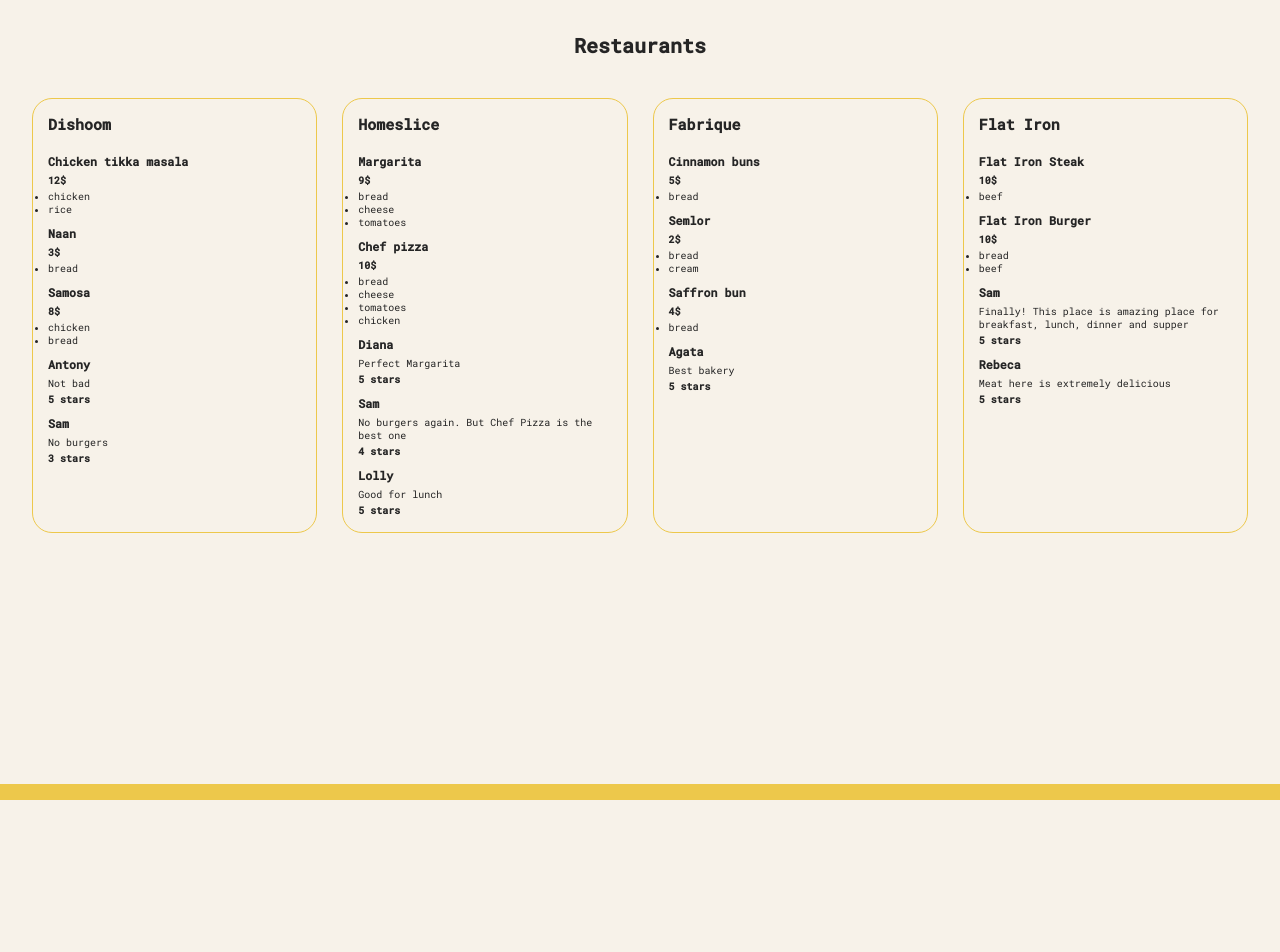
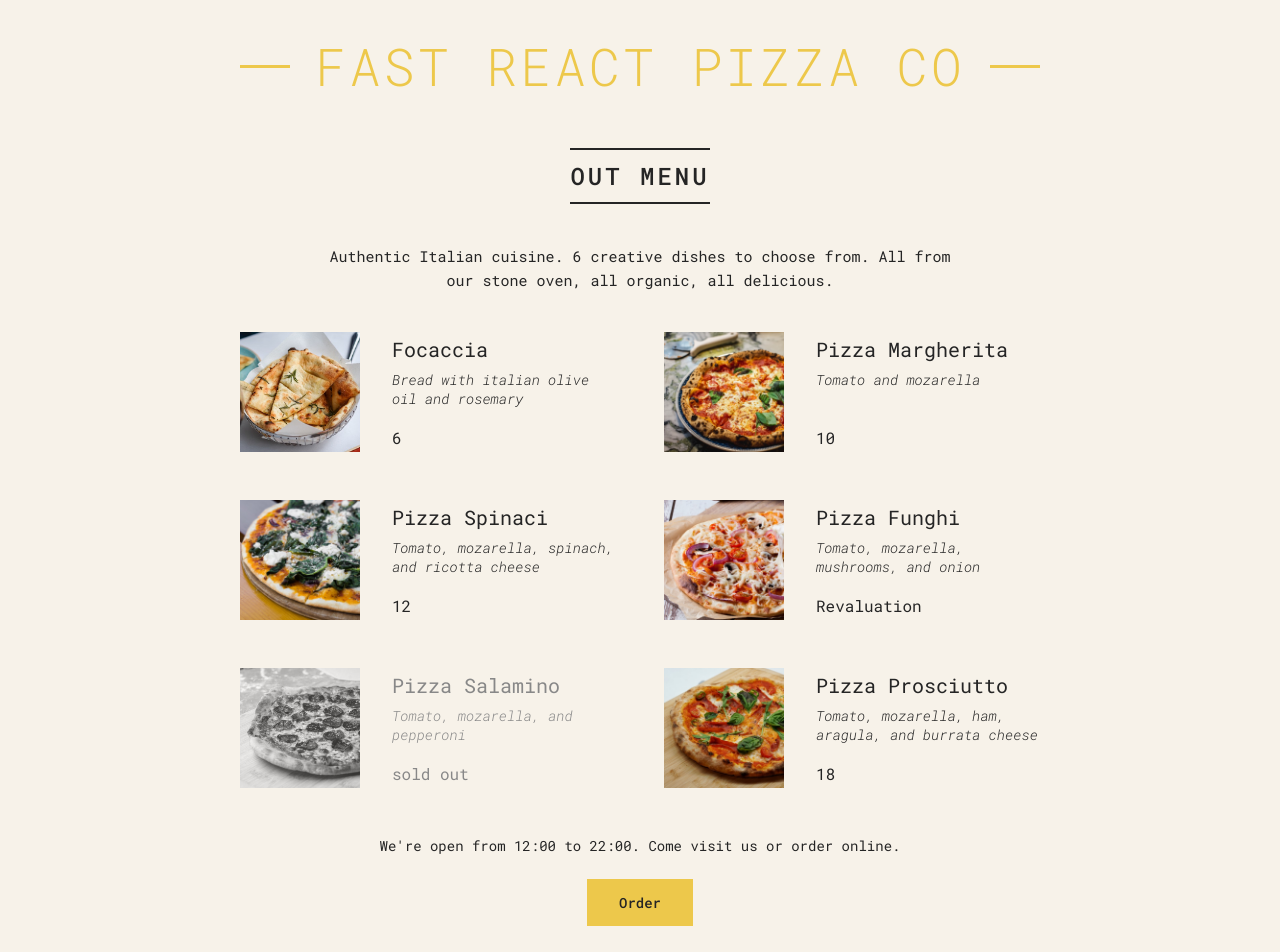
Before and after one commit to IgorPs-111/react-project, a React (Vite) app: page / in a window 1280 px wide. Shown: the top 952 px of the page. Before the commit the page ends 800 px from the top, so only its background shows below. Built offline with nearby package versions, Linux system fonts and the light colour scheme.

Commit message:
added pizza content

```diff
--- a/assets/styles/index.css
+++ b/assets/styles/index.css
@@ -57,7 +57,7 @@ body {
   display: block;
   content: '';
   height: 3px;
-  width: 12rem;
+  width: 5rem;
   background-color: #edc84b;
   position: absolute;
   top: calc(50% - 1px);
@@ -69,6 +69,10 @@ body {
 
 .header h1::after {
   right: 0;
+}
+
+.pizza-section {
+  padding-bottom: 10rem;
 }
 
 /* *************** */
--- /dev/null
+++ b/src/componens/footer/index.jsx
@@ -0,0 +1,26 @@
+const Footer = () => {
+  const hour = new Date().getHours();
+  const openHour = 12;
+  const closeHour = 22;
+  const isOpened = hour >= openHour && hour <= closeHour;
+
+  return (
+    <footer className="footer">
+      {isOpened ? (
+        <div className="footer__order order">
+          <p>
+            We&#39;re open from 12:00 to 22:00. Come visit us or order online.
+          </p>
+          <button className="footer__btn btn">Order</button>
+        </div>
+      ) : (
+        <p>
+          We&#39;re happy to welcome you between {openHour}:00 and {closeHour}
+          :00.
+        </p>
+      )}
+    </footer>
+  );
+};
+
+export default Footer;
--- /dev/null
+++ b/src/componens/pizzas-section/index.jsx
@@ -0,0 +1,20 @@
+import HeadingSection from "../heading-section/index.jsx";
+import PizzasMenu from "./pizzas-menu/index.jsx";
+import Footer from "../footer/index.jsx";
+
+const PizzaSection = () => {
+  return (
+    <div className="pizza-section">
+      <div className="container">
+        <HeadingSection
+          headingText="Fast React Pizza Co"
+          className="pizza-section__header header"
+        />
+        <PizzasMenu />
+        <Footer />
+      </div>
+    </div>
+  );
+};
+
+export default PizzaSection;
--- /dev/null
+++ b/src/componens/pizzas-section/pizzas-items/index.jsx
@@ -0,0 +1,29 @@
+// eslint-disable-next-line react/prop-types
+const PizzasItems = ({ className, pizzas }) => {
+  return (
+    <ul className={`${className} pizzas`}>
+      {/* eslint-disable-next-line react/prop-types */}
+      {pizzas.map((pizza, index) => (
+        <li
+          className={`pizzas__pizza pizza ${pizza.soldOut ? "sold-out" : ""}`}
+          key={index}
+        >
+          <img src={pizza.photoName} width="120" height="120" alt="Image" />
+          <div>
+            {pizza.name && <h3>{pizza.name}</h3>}
+            {pizza.ingredients && <p>{pizza.ingredients}</p>}
+            {pizza.soldOut ? (
+              <span>sold out</span>
+            ) : pizza.price ? (
+              <span>{pizza.price}</span>
+            ) : (
+              <span>Revaluation</span>
+            )}
+          </div>
+        </li>
+      ))}
+    </ul>
+  );
+};
+
+export default PizzasItems;
--- /dev/null
+++ b/src/componens/pizzas-section/pizzas-menu/index.jsx
@@ -0,0 +1,26 @@
+import PizzasItems from "../pizzas-items/index.jsx";
+import { pizzaData } from "../../../constants/data.js";
+
+const PizzasMenu = () => {
+  const pizzas = pizzaData;
+  const numPizzas = pizzas.length;
+
+  return (
+    <div className="pizza-section__menu-wrap menu">
+      <h2>out menu</h2>
+      {numPizzas > 0 ? (
+        <>
+          <p>
+            Authentic Italian cuisine. 6 creative dishes to choose from. All
+            from our stone oven, all organic, all delicious.
+          </p>
+          <PizzasItems className="menu__pizzas" pizzas={pizzas} />
+        </>
+      ) : (
+        <p>We&#39;re still working on our menu. Please come back later :)</p>
+      )}
+    </div>
+  );
+};
+
+export default PizzasMenu;
--- a/src/constants/data.js
+++ b/src/constants/data.js
@@ -1,44 +1,44 @@
-const pizzaData = [
+export const pizzaData = [
   {
     name: "Focaccia",
     ingredients: "Bread with italian olive oil and rosemary",
     price: 6,
-    photoName: "pizzas/focaccia.jpg",
+    photoName: "../../assets/images/pizzas/focaccia.jpg",
     soldOut: false,
   },
   {
     name: "Pizza Margherita",
     ingredients: "Tomato and mozarella",
     price: 10,
-    photoName: "pizzas/margherita.jpg",
+    photoName: "../../assets/images/pizzas/margherita.jpg",
     soldOut: false,
   },
   {
     name: "Pizza Spinaci",
     ingredients: "Tomato, mozarella, spinach, and ricotta cheese",
     price: 12,
-    photoName: "pizzas/spinaci.jpg",
+    photoName: "../../assets/images/pizzas/spinaci.jpg",
     soldOut: false,
   },
   {
     name: "Pizza Funghi",
     ingredients: "Tomato, mozarella, mushrooms, and onion",
-    price: 12,
-    photoName: "pizzas/funghi.jpg",
+    // price: 12,
+    photoName: "../../assets/images/pizzas/funghi.jpg",
     soldOut: false,
   },
   {
     name: "Pizza Salamino",
     ingredients: "Tomato, mozarella, and pepperoni",
     price: 15,
-    photoName: "pizzas/salamino.jpg",
+    photoName: "../../assets/images/pizzas/salamino.jpg",
     soldOut: true,
   },
   {
     name: "Pizza Prosciutto",
     ingredients: "Tomato, mozarella, ham, aragula, and burrata cheese",
     price: 18,
-    photoName: "pizzas/prosciutto.jpg",
+    photoName: "../../assets/images/pizzas/prosciutto.jpg",
     soldOut: false,
   },
 ];
--- a/src/main.jsx
+++ b/src/main.jsx
@@ -1,6 +1,7 @@
 import { createRoot } from "react-dom/client";
 import "../assets/styles/index.css";
 import RestaurantsSection from "./componens/restaurants-section/index.jsx";
+import PizzaSection from "./componens/pizzas-section/index.jsx";
 
 const root = document.getElementById("root");
 
@@ -8,6 +9,7 @@ const reactRoot = createRoot(root);
 
 reactRoot.render(
   <>
+    <PizzaSection />
     <RestaurantsSection />
   </>,
 );
```
